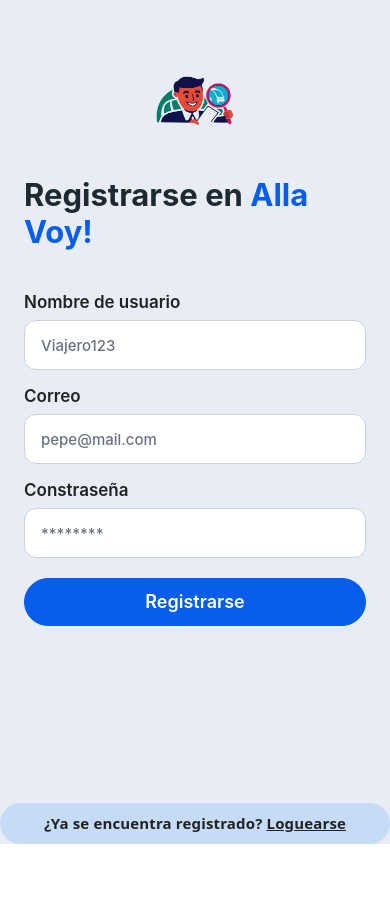
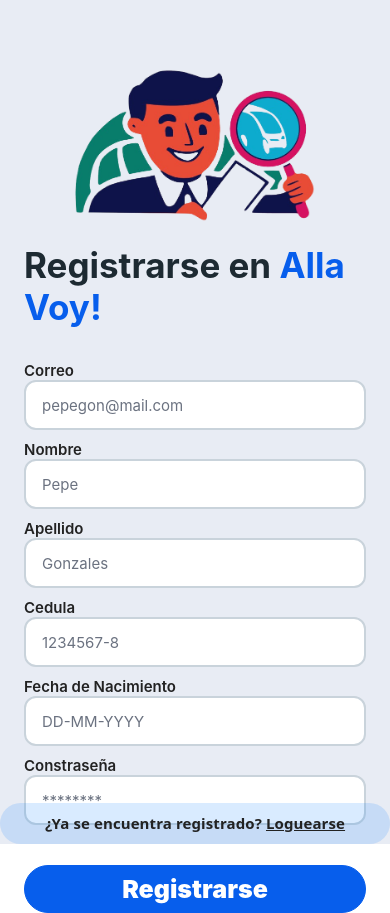
Before and after one commit to MauricioWiedemann/allavoy-mobile, a React Native app: screen /Registrarse in a window 390 px wide. Before the commit the page ends 857 px from the top, so only its background shows below. Built offline with nearby package versions, Linux system fonts and the light colour scheme.

Commit message:
login y signup diseños adaptados a mockups
se agregan campos para pantalla de registro que no teniamos previamente. se ajustan diseños para que coincidan con mockups

```diff
--- a/package.json
+++ b/package.json
@@ -19,13 +19,15 @@
     "expo-status-bar": "~2.0.1",
     "formik": "^2.4.6",
     "react": "18.3.1",
+    "react-datepicker": "^8.3.0",
     "react-dom": "18.3.1",
     "react-native": "0.76.9",
     "react-native-reanimated": "~3.16.1",
     "react-native-safe-area-context": "4.12.0",
     "react-native-screens": "~4.4.0",
     "react-native-web": "~0.19.13",
-    "styled-components": "^6.1.17"
+    "styled-components": "^6.1.17",
+    "@react-native-community/datetimepicker": "8.2.0"
   },
   "devDependencies": {
     "@babel/core": "^7.20.0"
--- a/screens/LoginScreen.js
+++ b/screens/LoginScreen.js
@@ -98,10 +98,10 @@
       padding: 24,
     },
     title: {
-      fontSize: 31,
+      fontSize: 35,
       fontWeight: '700',
       color: '#1D2A32',
-      marginBottom: 6,
+      marginBottom: 3,
     },
     subtitle: {
       fontSize: 15,
@@ -112,13 +112,13 @@
     header: {
       alignItems: 'center',
       justifyContent: 'center',
-      marginVertical: 36,
+      marginVertical: 30,
     },
     headerImg: {
-      width: 80,
-      height: 80,
+      width: 250,
+      height: 180,
       alignSelf: 'center',
-      marginBottom: 36,
+      marginBottom: 10,
     },
     /** Form */
     form: {
@@ -127,7 +127,7 @@
       flexBasis: 0,
     },
     formAction: {
-      marginTop: 4,
+      marginTop: 25,
       marginBottom: 16,
     },
     formLink: {
@@ -146,13 +146,13 @@
     },
     /** Input */
     input: {
-      marginBottom: 16,
+      marginBottom: 10,
     },
     inputLabel: {
-      fontSize: 17,
+      fontSize: 15,
       fontWeight: '600',
       color: '#222',
-      marginBottom: 8,
+      marginBottom: 0,
     },
     inputControl: {
       height: 50,
@@ -179,9 +179,9 @@
       borderColor: '#075eec',
     },
     btnText: {
-      fontSize: 18,
+      fontSize: 25,
       lineHeight: 26,
-      fontWeight: '600',
+      fontWeight: '1000',
       color: '#fff',
     },
   });
--- a/screens/SignUpScreen.js
+++ b/screens/SignUpScreen.js
@@ -2,12 +2,16 @@
 import {StyleSheet, SafeAreaView, View, Image, Text, TouchableOpacity, TextInput, Keyboard,} from 'react-native';
 import { NavigationContainer, createStaticNavigation, useNavigation } from '@react-navigation/native';
 import { Button } from '@react-navigation/elements';
+import DateTimePicker from '@react-native-community/datetimepicker';
 
   export function SignUp() {
     const navigation = useNavigation();
     const [form, setForm] = useState({
-      userName: '',
       email: '',
+      nombre: '',
+      apellido: '',
+      cedula: '',
+      fechaNac: '',
       password: '',
     });
     //Ver si el teclado esta abierto o no
@@ -35,18 +39,6 @@
           </View>
           <View style={styles.form}>
             <View style={styles.input}>
-              <Text style={styles.inputLabel}>Nombre de usuario</Text>
-              <TextInput
-                autoCapitalize="none"
-                autoCorrect={false}
-                clearButtonMode="while-editing"
-                onChangeText={userName => setForm({ ...form, userName })}
-                placeholder="Viajero123"
-                placeholderTextColor="#6b7280"
-                style={styles.inputControl}
-                value={form.userName} />
-            </View>
-            <View style={styles.input}>
               <Text style={styles.inputLabel}>Correo</Text>
               <TextInput
                 autoCapitalize="none"
@@ -54,10 +46,58 @@
                 clearButtonMode="while-editing"
                 keyboardType="email-address"
                 onChangeText={email => setForm({ ...form, email })}
-                placeholder="pepe@mail.com"
+                placeholder="pepegon@mail.com"
                 placeholderTextColor="#6b7280"
                 style={styles.inputControl}
                 value={form.email} />
+            </View>
+            <View style={styles.input}>
+              <Text style={styles.inputLabel}>Nombre</Text>
+              <TextInput
+                autoCapitalize="none"
+                autoCorrect={false}
+                clearButtonMode="while-editing"
+                onChangeText={nombre => setForm({ ...form, nombre })}
+                placeholder="Pepe"
+                placeholderTextColor="#6b7280"
+                style={styles.inputControl}
+                value={form.nombre} />
+            </View>
+            <View style={styles.input}>
+              <Text style={styles.inputLabel}>Apellido</Text>
+              <TextInput
+                autoCapitalize="none"
+                autoCorrect={false}
+                clearButtonMode="while-editing"
+                onChangeText={apellido => setForm({ ...form, apellido })}
+                placeholder="Gonzales"
+                placeholderTextColor="#6b7280"
+                style={styles.inputControl}
+                value={form.apellido} />
+            </View>
+            <View style={styles.input}>
+              <Text style={styles.inputLabel}>Cedula</Text>
+              <TextInput
+                autoCapitalize="none"
+                autoCorrect={false}
+                clearButtonMode="while-editing"
+                onChangeText={cedula => setForm({ ...form, cedula })}
+                placeholder="1234567-8"
+                placeholderTextColor="#6b7280"
+                style={styles.inputControl}
+                value={form.cedula} />
+            </View>
+            <View style={styles.input}>
+              <Text style={styles.inputLabel}>Fecha de Nacimiento</Text>
+              <TextInput
+                autoCapitalize="none"
+                autoCorrect={false}
+                clearButtonMode="while-editing"
+                onChangeText={fechaNac => setForm({ ...form, fechaNac })}
+                placeholder="DD-MM-YYYY"
+                placeholderTextColor="#6b7280"
+                style={styles.inputControl}
+                value={form.fechaNac} />
             </View>
             <View style={styles.input}>
               <Text style={styles.inputLabel}>Constraseña</Text>
@@ -74,6 +114,12 @@
             <View style={styles.formAction}>
               <TouchableOpacity onPress={() => {
                   // handle onPress Funcion para registrar usuario
+                  login(form.email,
+                    form.nombre,
+                    form.apellido,
+                    form.cedula,
+                    form.fechaNac,
+                    form.password)
                 }}>
                 <View style={styles.btn}>
                   <Text style={styles.btnText}>Registrarse</Text>
@@ -101,10 +147,10 @@
       padding: 24,
     },
     title: {
-      fontSize: 31,
+      fontSize: 35,
       fontWeight: '700',
       color: '#1D2A32',
-      marginBottom: 6,
+      marginBottom: 3,
     },
     subtitle: {
       fontSize: 15,
@@ -115,13 +161,13 @@
     header: {
       alignItems: 'center',
       justifyContent: 'center',
-      marginVertical: 36,
+      marginVertical: 30,
     },
     headerImg: {
-      width: 80,
-      height: 80,
+      width: 250,
+      height: 180,
       alignSelf: 'center',
-      marginBottom: 36,
+      marginBottom: 10,
     },
     /** Form */
     form: {
@@ -130,8 +176,8 @@
       flexBasis: 0,
     },
     formAction: {
-      marginTop: 4,
-      marginBottom: 16,
+      marginTop: 5,
+      marginBottom: 15,
     },
     formLink: {
       fontSize: 16,
@@ -145,17 +191,16 @@
       fontWeight: '600',
       color: '#222',
       textAlign: 'center',
-      letterSpacing: 0.15,
     },
     /** Input */
     input: {
-      marginBottom: 16,
+      marginBottom: 10,
     },
     inputLabel: {
-      fontSize: 17,
+      fontSize: 15,
       fontWeight: '600',
       color: '#222',
-      marginBottom: 8,
+      marginBottom: 0,
     },
     inputControl: {
       height: 50,
@@ -163,9 +208,8 @@
       paddingHorizontal: 16,
       borderRadius: 12,
       fontSize: 15,
-      fontWeight: '500',
       color: '#222',
-      borderWidth: 1,
+      borderWidth: 2,
       borderColor: '#C9D3DB',
       borderStyle: 'solid',
     },
@@ -180,11 +224,12 @@
       borderWidth: 1,
       backgroundColor: '#075eec',
       borderColor: '#075eec',
+      marginTop: 25
     },
     btnText: {
-      fontSize: 18,
+      fontSize: 25,
       lineHeight: 26,
-      fontWeight: '600',
+      fontWeight: '1000',
       color: '#fff',
     },
   });
```
Also changed, not shown: 1 other file (tests, documents, lock files or other folders).
